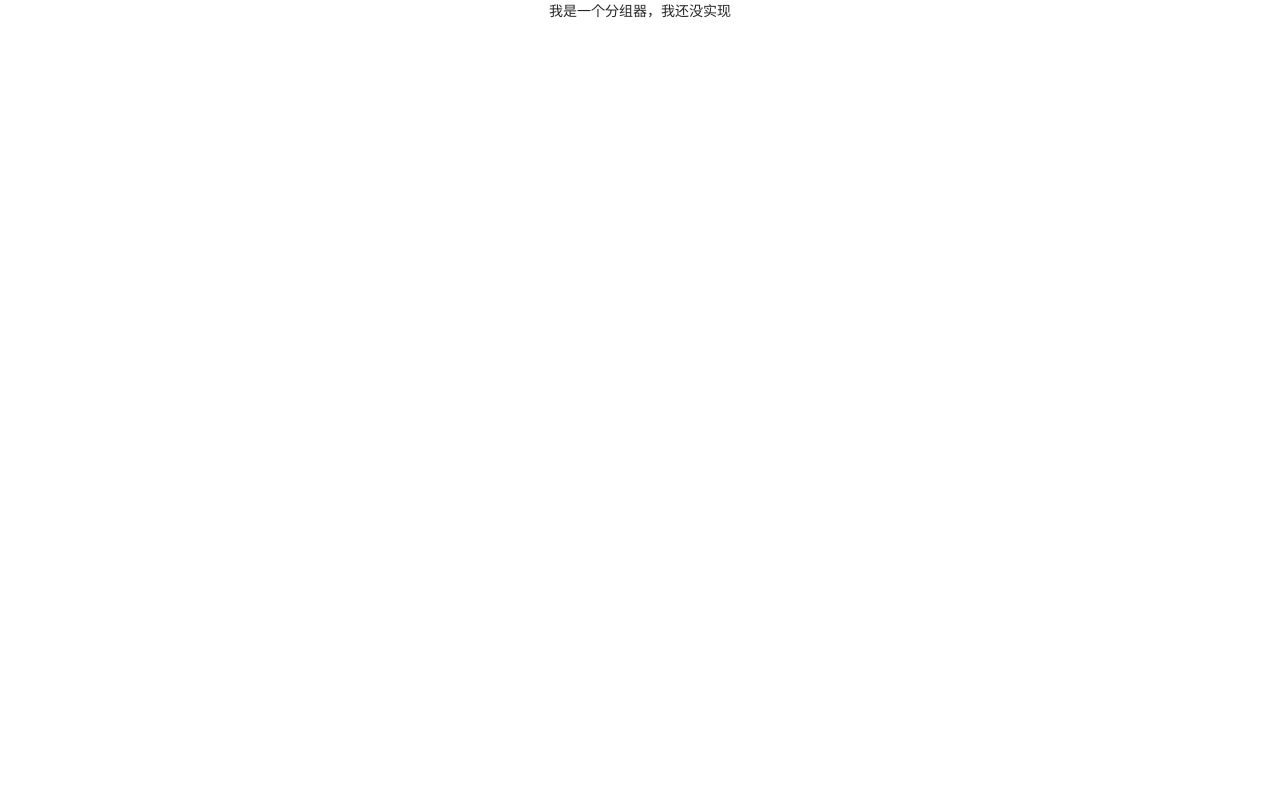
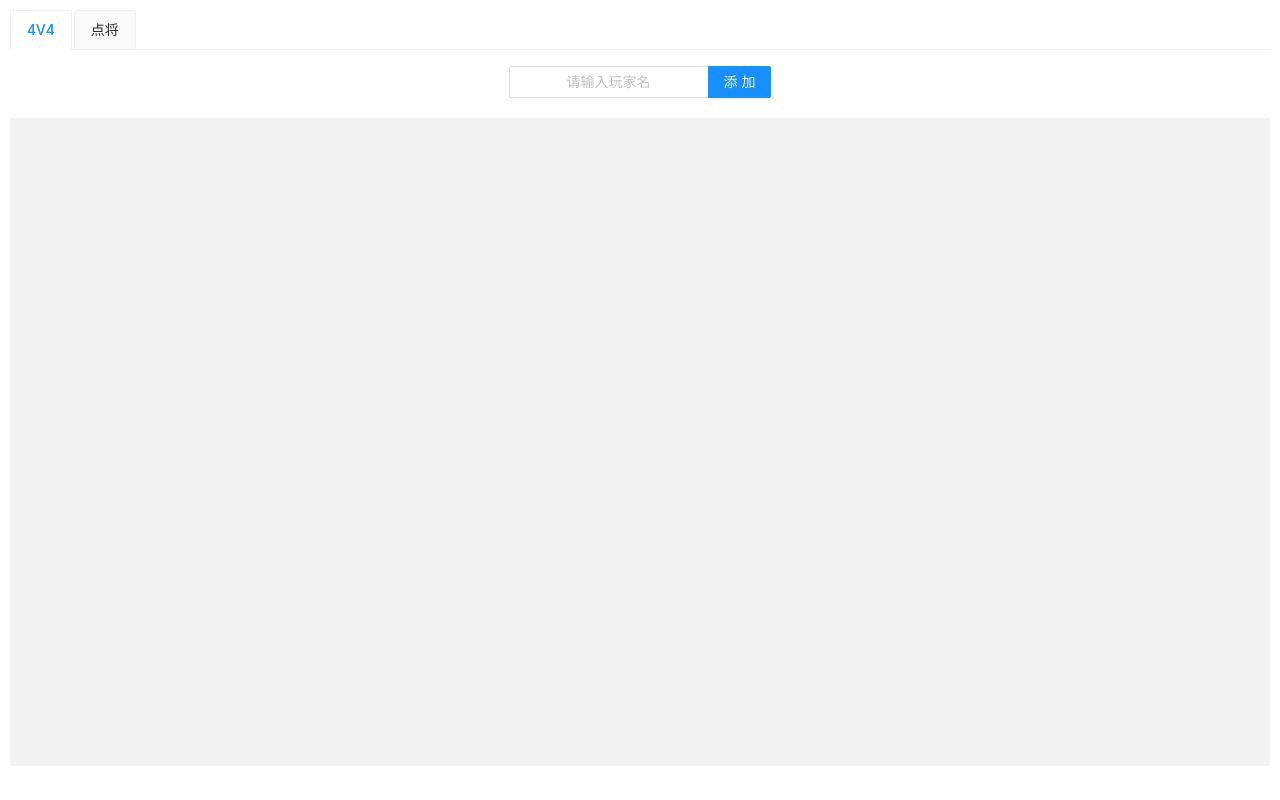
Before and after one commit to okey573/scoreboard, a React (Create React App) app: page / in a window 1280 px wide. Built offline with nearby package versions, Linux system fonts and the light colour scheme.

Commit message:
初步实现添加玩家逻辑

```diff
--- a/src/App.css
+++ b/src/App.css
@@ -1,40 +1,5 @@
 @import '~antd/dist/antd.css';
 
 .App {
-  text-align: center;
+    padding: 10px;
 }
-
-.App-logo {
-  height: 40vmin;
-  pointer-events: none;
-}
-
-@media (prefers-reduced-motion: no-preference) {
-  .App-logo {
-    animation: App-logo-spin infinite 20s linear;
-  }
-}
-
-.App-header {
-  background-color: #282c34;
-  min-height: 100vh;
-  display: flex;
-  flex-direction: column;
-  align-items: center;
-  justify-content: center;
-  font-size: calc(10px + 2vmin);
-  color: white;
-}
-
-.App-link {
-  color: #61dafb;
-}
-
-@keyframes App-logo-spin {
-  from {
-    transform: rotate(0deg);
-  }
-  to {
-    transform: rotate(360deg);
-  }
-}
--- a/src/App.tsx
+++ b/src/App.tsx
@@ -1,5 +1,5 @@
 import React from 'react'
-import Grouper from './views/grouper/index'
+import Grouper from './views'
 import './App.css'
 
 function App() {
--- /dev/null
+++ b/src/views/assign/index.tsx
@@ -0,0 +1,12 @@
+import React from 'react'
+import PlayerInput, { usePlayerInput } from '../components/PlayerInput'
+
+const Assign: React.FC = function () {
+  const { addPlayer, players } = usePlayerInput()
+
+  return <>
+    <PlayerInput addPlayer={ addPlayer } />
+  </>
+}
+
+export default Assign
--- /dev/null
+++ b/src/views/components/PlayerInput.tsx
@@ -0,0 +1,60 @@
+import React, { useState } from 'react'
+import { Input, Button, message } from 'antd'
+import { MAX_PLAYERS } from '../constants'
+
+const PlayerInput: React.FC<{
+  addPlayer: (player: string) => number
+  maxPlayer?: number,
+  disabledAddButton?: boolean
+}> = function ({ addPlayer, disabledAddButton }) {
+  const [player, setPlayer] = useState<string>()
+  const onAddFun = () => {
+    if (disabledAddButton) {
+      return
+    }
+    if (!player) {
+      message.error('请输入玩家名', .5)
+      return
+    }
+    addPlayer(player)
+    setPlayer(undefined)
+  }
+  return (
+    <Input.Group compact>
+      <Input placeholder="请输入玩家名"
+             value={ player }
+             onChange={ (event) => setPlayer(event.target.value) }
+             className="player-input"
+             style={ { width: '200px' } }
+             onPressEnter={ onAddFun } />
+      <Button type="primary" onClick={ onAddFun } disabled={ disabledAddButton }>添加</Button>
+    </Input.Group>
+  )
+}
+
+export default PlayerInput
+
+export const usePlayerInput: () => {
+  players: string[],
+  setPlayers: React.Dispatch<React.SetStateAction<string[]>>,
+  addPlayer: (player: string) => number
+} = function () {
+  const [players, setPlayers] = useState<string[]>([])
+  const addPlayer: (player: string) => number = (player: string) => {
+    if (players.includes(player)) {
+      message.error(`${ player }已存在于玩家列表中`)
+      return -1
+    }
+    setPlayers([
+      ...players,
+      player
+    ])
+    players.push(player)
+    return players.length
+  }
+  return {
+    players,
+    setPlayers,
+    addPlayer
+  }
+}
--- /dev/null
+++ b/src/views/components/PlayerList.scss
@@ -0,0 +1,15 @@
+.player-list {
+  margin: 10px 0;
+
+  :global {
+    .ant-tag {
+      font-size: 16px;
+      color: red;
+
+      .ant-tag-close-icon {
+        font-size: 14px;
+      }
+    }
+
+  }
+}
--- /dev/null
+++ b/src/views/components/PlayerList.tsx
@@ -0,0 +1,39 @@
+import React from 'react'
+import { Tag } from 'antd'
+import './PlayerList.scss'
+
+const PlayerList: React.FC<{
+  playerList: string[],
+  removePlayer: (player: string) => void
+}> = function ({ playerList, removePlayer }) {
+  const onClose = (player: string) => {
+    removePlayer(player)
+  }
+  return (
+    <div className="player-list">
+      {
+        playerList.map((player, index) => {
+          return <Tag key={ player } closable onClose={ () => onClose(player) }>
+            { player }
+          </Tag>
+        })
+      }
+    </div>
+  )
+}
+
+export default PlayerList
+
+export const usePlayerList: (players: string[], setPlayers: React.Dispatch<React.SetStateAction<string[]>>) => {
+  removePlayer: (player: string) => number
+} = function (players, setPlayers) {
+  const removePlayer = (player: string) => {
+    setPlayers(
+      players.filter(player_ => player_ !== player)
+    )
+    return players.length
+  }
+  return {
+    removePlayer
+  }
+}
--- /dev/null
+++ b/src/views/constants.ts
@@ -0,0 +1 @@
+export const MAX_PLAYERS: number = 8
--- a/src/views/grouper/index.tsx
+++ /dev/null
@@ -1,11 +0,0 @@
-import React, { useState } from 'react'
-
-function Grouper() {
-  return (
-    <div>
-      <p>我是一个分组器，我还没实现</p>
-    </div>
-  )
-}
-
-export default Grouper
--- /dev/null
+++ b/src/views/index.tsx
@@ -0,0 +1,27 @@
+import React from 'react'
+import { Tabs } from 'antd'
+import Random from './random'
+import Assign from './assign'
+
+const Grouper: React.FC = function () {
+  const tabItems = [
+    {
+      label: '4V4',
+      key: 'random',
+      children: <Random />
+    },
+    {
+      label: '点将',
+      key: 'assign',
+      children: <Assign />
+    }
+  ]
+  return (
+    <Tabs
+      items={ tabItems }
+      type="card"
+    />
+  )
+}
+
+export default Grouper
--- /dev/null
+++ b/src/views/random/index.scss
@@ -0,0 +1,13 @@
+.random {
+  text-align: center;
+  display: flex;
+  flex-direction: column;
+  height: calc(100vh - 100px);
+}
+
+.group-content {
+  flex: 1;
+  width: 100%;
+  height: 100%;
+  background-color: #f2f2f2;
+}
--- /dev/null
+++ b/src/views/random/index.tsx
@@ -0,0 +1,32 @@
+import React, { useState, useEffect } from 'react'
+import PlayerInput, { usePlayerInput } from '../components/PlayerInput'
+import PlayerList, { usePlayerList } from '../components/PlayerList'
+import { Button } from 'antd'
+import { MAX_PLAYERS } from '../constants'
+import './index.scss'
+
+const Random: React.FC = function () {
+  const { addPlayer, players, setPlayers } = usePlayerInput()
+  const { removePlayer } = usePlayerList(players, setPlayers)
+  const [disabledAddButton, setDisabledAddButton] = useState<boolean>(false)
+  useEffect(() => {
+    setDisabledAddButton(players.length >= MAX_PLAYERS)
+  }, [players])
+
+  const grouping = () => {
+    // TODO
+    console.log('去分组吧')
+  }
+
+  return <div className="random">
+    <PlayerInput addPlayer={ addPlayer } disabledAddButton={ disabledAddButton } />
+    <PlayerList playerList={ players } removePlayer={ removePlayer } />
+    { players.length === MAX_PLAYERS &&
+      <Button onClick={ grouping } type={ 'primary' } style={ { width: '100%' } }>分组</Button> }
+    <div className="group-content">
+
+    </div>
+  </div>
+}
+
+export default Random
```
